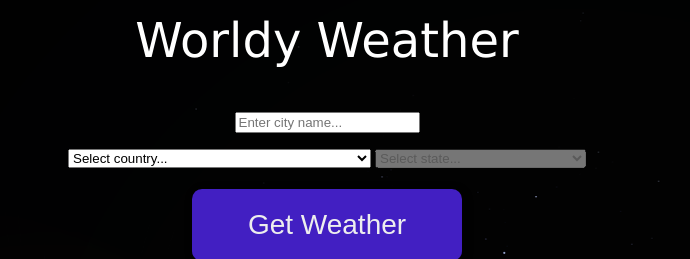
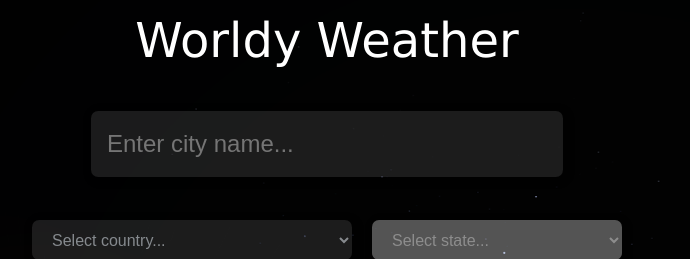
Before and after one commit to TomReilly1/worldlyweather, a PHP site: page / in a window 1280 px wide. Shown: the top 259 px of the page, without its empty margins (313-1003 px from the left). Run offline with PHP 8.4, Linux system fonts and the light colour scheme; some libraries are stand-ins or nearby versions.

Commit message:
initial beta commit

```diff
--- a/css/style.css
+++ b/css/style.css
@@ -31,19 +31,122 @@ body {
     font-family: Verdana, Geneva, Tahoma, sans-serif;
 }
 
-#search-city {
+.search.list {
     display: flex;
     flex-direction: column;
     justify-content: space-around;
     align-items: center;
-    width: 70%;
-    padding: 1rem 0;
+    width: 100%;
+    padding: 1rem;
 }
 
-#search-city > li {
-    margin: 1rem 0 0;
+.search.list > li {
+    display: flex;
+    justify-content: center;
+    align-items: center;
+    /* margin: 1rem 0 0; */
+    width: 100%;
+    height: 6rem;
 }
 
+.search.list input,
+.search.list select {
+    color: rgb(240, 248, 255);
+    padding: 0.5rem 1rem;
+    font-size: 1rem;
+    border: none;
+    border-radius: 7px;
+    background: inherit;
+    box-shadow: 2px 2px 5px 5px rgba(0, 0, 0, 0.2),
+                inset 0 0 1000px 200px rgba(255, 255, 255, 0.1);
+    transition: width 0.5s, height 0.5s;
+}
+
+.search.list select {
+    margin: 0 10px;
+    color: rgb(240, 248, 255, 0.5)
+}
+
+#city {
+    height: 50px;
+    width: 440px;
+    font-size: 1.5rem;
+}
+
+#city:hover {
+    height: 55px;
+    width: 460px;
+}
+
+#countries {
+    height: 40px;
+    width: 320px;
+}
+
+#countries:hover {
+    height: 45px;
+    width: 330px;
+}
+
+#states {
+    height: 40px;
+    width: 250px;
+}
+
+#states:hover:enabled {
+    height: 45px;
+    width: 260px;
+}
+
+.search.list select:disabled {
+    color: rgba(255, 255, 255, 0.6);
+    background-color: rgba(255, 255, 255, 0.4);
+    width: 200px;
+}
+
+#submit-btn {
+    display: inline-block;
+    background-color: #421fc2;
+    border-radius: 10px;
+    border: none;
+    color: #eeeeee;
+    text-align: center;
+    font-size: 28px;
+    padding: 20px;
+    width: 270px;
+    transition: all 0.5s;
+    cursor: pointer;
+    margin: 5px;
+    box-shadow: 2px 2px 5px 5px #00000020;
+}
+
+#submit-btn span {
+    cursor: pointer;
+    display: inline-block;
+    position: relative;
+    transition: 0.5s;
+}
+
+#submit-btn span:after {
+    content: '\00bb';
+    position: absolute;
+    opacity: 0;
+    top: 0;
+    right: -20px;
+    transition: 0.5s;
+}
+#submit-btn:hover {
+    background-color: #6a41ff;
+}
+
+#submit-btn:hover span {
+    padding-right: 25px;
+}
+
+#submit-btn:hover span:after {
+    opacity: 1;
+    right: 0;
+}
 
 /* MAIN */
 
@@ -100,30 +203,48 @@ body {
     height: 100%;
 }
 
+/* .temp.img.desc > div:last-child {
+    background-color: #421fc275;
+    border-radius: 10%;
+} */
+
 .temp.img.desc > div > span {
     text-align: center;
 }
 
 #result-temp {
     font-size: 3rem;
+    padding: 2rem 0 0;
 }
 
 #result-feels-like {
+    color: lightgray;
     font-size: 1rem;
     padding: 1rem 0;
 }
 
-/* #result-img {
-    height: 80px;
-} */
+#result-img {
+    border-radius: 40%;
+    box-shadow: 0 0 40px 30px #421fc250,
+                inset 0 0 40px 20px #421fc250;
+}
+
+.cloud,
+.humid,
+.wind {
+    height: 4rem;
+    font-size: 1.3rem;
+}
+
 
 /* FOOTER */
 
 .container.footer {
     min-height: 15vh;
     /* background-color: #00000040; */
-    box-shadow: 0 0 200px 200px rgba(49, 16, 167, 0.5),
-                inset 0 0 100px 500px rgba(49, 16, 167, 0.5);
+    box-shadow: 0 0 200px 200px rgba(49, 16, 167, 0.3),
+                inset 0 0 100px 500px rgba(49, 16, 167, 0.3);
+    font-size: 1.3rem;
 }
 
 
@@ -138,48 +259,14 @@ a:hover {
 }
 
 .container.footer > span {
-    height: 40px;
+    height: 41px;
 }
 
-
-
-
-#submit-btn {
-    display: inline-block;
-    background-color: #421fc2;
-    border-radius: 10px;
-    border: none;
-    color: #eeeeee;
-    text-align: center;
-    font-size: 28px;
-    padding: 20px;
-    width: 270px;
-    transition: all 0.5s;
-    cursor: pointer;
-    margin: 5px;
-    box-shadow: 2px 2px 5px 5px #00000020;
+.container.footer > span:last-child {
+    display: flex;
+    flex-direction: column;
+    justify-content: center;
 }
-#submit-btn span {
-    cursor: pointer;
-    display: inline-block;
-    position: relative;
-    transition: 0.5s;
+.container.footer > span > i {
+    /* height: 45px; */
 }
-#submit-btn span:after {
-    content: '\00bb';
-    position: absolute;
-    opacity: 0;
-    top: 0;
-    right: -20px;
-    transition: 0.5s;
-}
-#submit-btn:hover {
-    background-color: #6a41ff;
-}
-#submit-btn:hover span {
-    padding-right: 25px;
-}
-#submit-btn:hover span:after {
-    opacity: 1;
-    right: 0;
-}
--- a/index.html
+++ b/index.html
@@ -14,7 +14,7 @@
   <header>
     <div class="container header">
       <h1>Worldy Weather</h1>
-      <ul id="search-city">
+      <ul id="search-city" class="search list">
         <li>
           <input type="text" name="city" id="city" placeholder="Enter city name...">
         </li>
@@ -53,13 +53,17 @@
             <span id="result-desc">Weather Description</span>
           </div>
         </div>
-        <div>
+        <div class="cloud">
+          <span>Cloud Coverage:</span>
           <span id="result-cloud-cover">0%</span>
+        </div>
+        <div class="humid">
+          <span>Humidity:</span>
           <span id="result-humidity">0%</span>
+        </div>
+        <div class="wind">
+          <span>Wind Speed:</span>
           <span id="result-wind-speed">0 mph</span>
-        </div>
-        <div>
-          <span></span>
         </div>
       </div>
     </div>
@@ -67,7 +71,11 @@
   <footer>
     <div class="container footer">
       <span>Created by Thomas Reilly</span>
-      <span><i class="fa-brands fa-github fa-2xl"></i></span>
+      <span>
+        <a href="https://www.github.com/TomReilly1">
+          <i class="fa-brands fa-github fa-2xl"></i>
+        </a>
+      </span>
     </div>
   </footer>
 
--- a/js/script.js
+++ b/js/script.js
@@ -2,8 +2,8 @@ const cityInputElem = document.getElementById('city');
 const countrySelElem = document.getElementById('countries');
 const stateSelElem = document.getElementById('states');
 const submitBtnElem = document.getElementById('submit-btn');
-// const weatherFormElem = document.getElementById('weather-form');
-const geoApiKey = '';
+const geoApiKey = 'OPEN_WEATHER_API_KEY';
+
 
 
 async function getCodes(url) {
@@ -28,8 +28,7 @@ async function getWeather(lat, lon) {
     const res = await fetch(url);
     const obj = await res.json();
     console.log(obj);
-    createElementsFromResult(obj);
-
+    generateWeatherElements(obj);
 }
 
 
@@ -44,9 +43,8 @@ function fillSelectElements(elemId, codeList) {
     }
 }
 
+
 function generateWeatherElements(obj) {
-    const cardDiv = document.getElementById('result-card');
-
     const cityName = obj['name'];
     const latitude = obj['coord']['lat'];
     const longitude = obj['coord']['lon'];
@@ -58,130 +56,16 @@ function generateWeatherElements(obj) {
     const humidity = obj['main']['humidity'];
     const windSpeed = obj['wind']['speed'];
 
-
-
-    console.log(icon);
-
-
     document.getElementById('result-city').textContent = cityName;
     document.getElementById('result-coord').textContent = `${latitude},${longitude}`;
     document.getElementById('result-desc').textContent = weatherDesc;
     document.getElementById('result-temp').textContent = temperature + ' \xB0F';
-    document.getElementById('result-feels-like').textContent = 'Feels like it\'s ' + feelsLikeTemp + ' \xB0F';
+    document.getElementById('result-feels-like').textContent = 'Feels like ' + feelsLikeTemp + ' \xB0F';
     document.getElementById('result-img').src = `https://openweathermap.org/img/wn/${icon}@2x.png`;
     document.getElementById('result-cloud-cover').textContent = cloudCoverage + '%';
-
     document.getElementById('result-humidity').textContent = humidity + '%';
     document.getElementById('result-wind-speed').textContent = windSpeed + ' mph';
-
-    console.log(`https://en.wikipedia.org/wiki/${cityName}#/media/File:NYC_Downtown_Manhattan_Skyline_seen_from_Paulus_Hook_2019-12-20_IMG_7347_FRD_(cropped).jpg`)
-
-    // var url = "https://en.wikipedia.org/w/api.php";
-
-    // var params = {
-    //     action: "query",
-    //     prop: "images",
-    //     titles: "Albert Einstein",
-    //     format: "json"
-    // };
-
-    // url = url + "?origin=*";
-    // Object.keys(params).forEach(function(key){url += "&" + key + "=" + params[key];});
-
-    // fetch(url)
-    //     .then(function(response){return response.json();})
-    //     .then(function(response) {
-    //         var pages = response.query.pages;
-    //         for (var page in pages) {
-    //             for (var img of pages[page].images) {
-    //                 console.log(img.title);
-    //             }
-    //         }
-    //     })
-    //     .catch(function(error){console.log(error);});
-
-
-
 }
-
-// function generateWeatherElements(obj) {
-//     const cardDiv = document.getElementById('result-card');
-
-//     for (let i in obj) {
-//         const skipList = [null, 'base', 'cod', 'id'];
-//         const currDiv = document.getElementById(i);
-
-//         if (currDiv === null || skipList.includes(i)) {
-//             continue;
-//         }
-
-
-
-//         let valueList = currDiv.lastElementChild;
-
-//         switch (i) {
-//             case 'coord':
-//                 const latListItem = valueList.lastElementChild;
-//                 const lonListItem = valueList.firstElementChild;
-
-//                 latListItem.textContent = obj[i]['lat'];
-//                 lonListItem.textContent = obj[i]['lon'];
-
-//                 break;
-//             case 'weather':
-//                 const mainListItem = valueList.firstElementChild;
-//                 const descListItem = valueList.lastElementChild;
-
-//                 mainListItem.textContent = obj[i][0]['main'];
-//                 descListItem.textContent = obj[i][0]['description'];
-
-//                 break;
-//             case 'main':
-//                 const listNodes = valueList.childNodes;
-
-//                 listNodes[0].textContent = obj[i]['temp'];
-//                 listNodes[1].textContent = obj[i]['feels_like'];
-//                 listNodes[2].textContent = obj[i]['temp_min'];
-//                 listNodes[3].textContent = obj[i]['temp_max'];
-//                 listNodes[4].textContent = obj[i]['humidity'];
-//                 listNodes[5].textContent = obj[i]['pressure'];
-//                 listNodes[6].textContent = obj[i]['grnd_level'];
-//                 listNodes[7].textContent = obj[i]['sea_level'];
-
-//                 break;
-//             case 'visibility':
-//                 const visibListItem = valueList.firstElementChild;
-
-//                 visibListItem.textContent = obj[i];
-
-//                 break;
-//             case 'clouds':
-//                 const cloudsListItem = valueList.firstElementChild;
-
-//                 cloudsListItem.textContent = obj[i]['all'];
-
-//                 break;
-//             case 'dt':
-
-//                 break;
-//             case 'sys':
-
-//                 break;
-//             case 'timezone':
-
-//                 break;
-//             case 'id':
-
-//                 break;
-//             case 'name':
-
-//                 break;
-//             default:
-//                 break;
-//         }
-//     }
-// }
-
 
 
 function main() {
@@ -194,6 +78,7 @@ function main() {
     .then(data => {
         fillSelectElements('states', data);
     });
+
 
     countrySelElem.addEventListener('change', () => {
         if (countrySelElem.options[countrySelElem.selectedIndex].value === 'US') {
@@ -235,7 +120,6 @@ function main() {
                 geoApiUrl = `http://api.openweathermap.org/geo/1.0/direct?q=${cityVal},${countryVal}&appid=${geoApiKey}`;
             }
 
-
             getCordinates(geoApiUrl);
         }
     })
@@ -244,6 +128,3 @@ function main() {
 
 
 main();
-fetch('./json/test_obj.json')
-    .then(res => res.json())
-    .then(data => generateWeatherElements(data))
--- a/json/test_obj.json
+++ b/json/test_obj.json
@@ -8,7 +8,7 @@
         "id": 800,
         "main": "Clear",
         "description": "clear sky",
-        "icon": "01n"
+        "icon": "01d"
       }
     ],
     "base": "stations",
```
Also changed, not shown: elems.txt (deleted, +0 -37 lines), assets/bg.jpg (deleted), assets/city.jpg (deleted), assets/icons8-sun.gif (deleted), assets/world.jpg (deleted), 2 other files.
